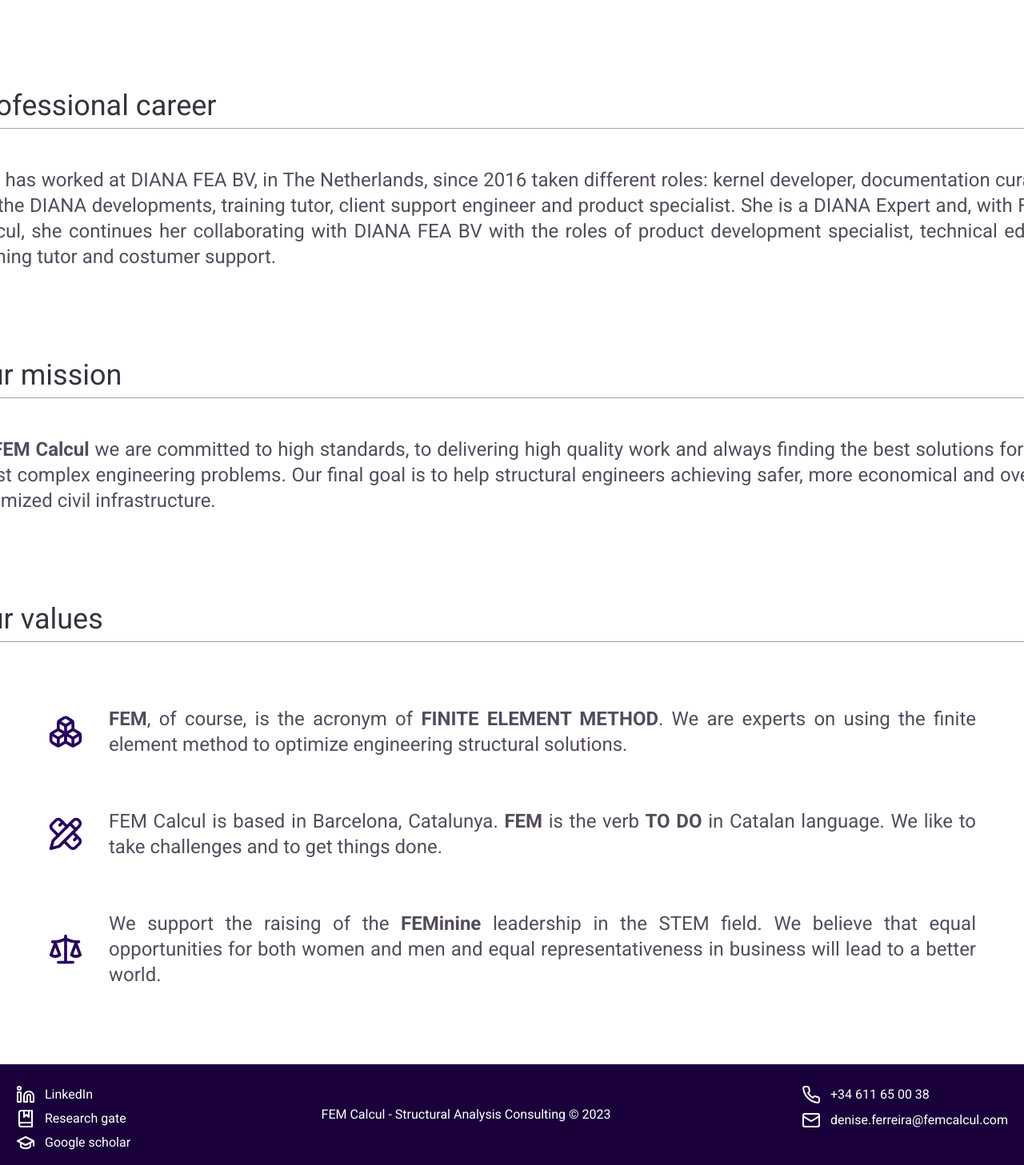
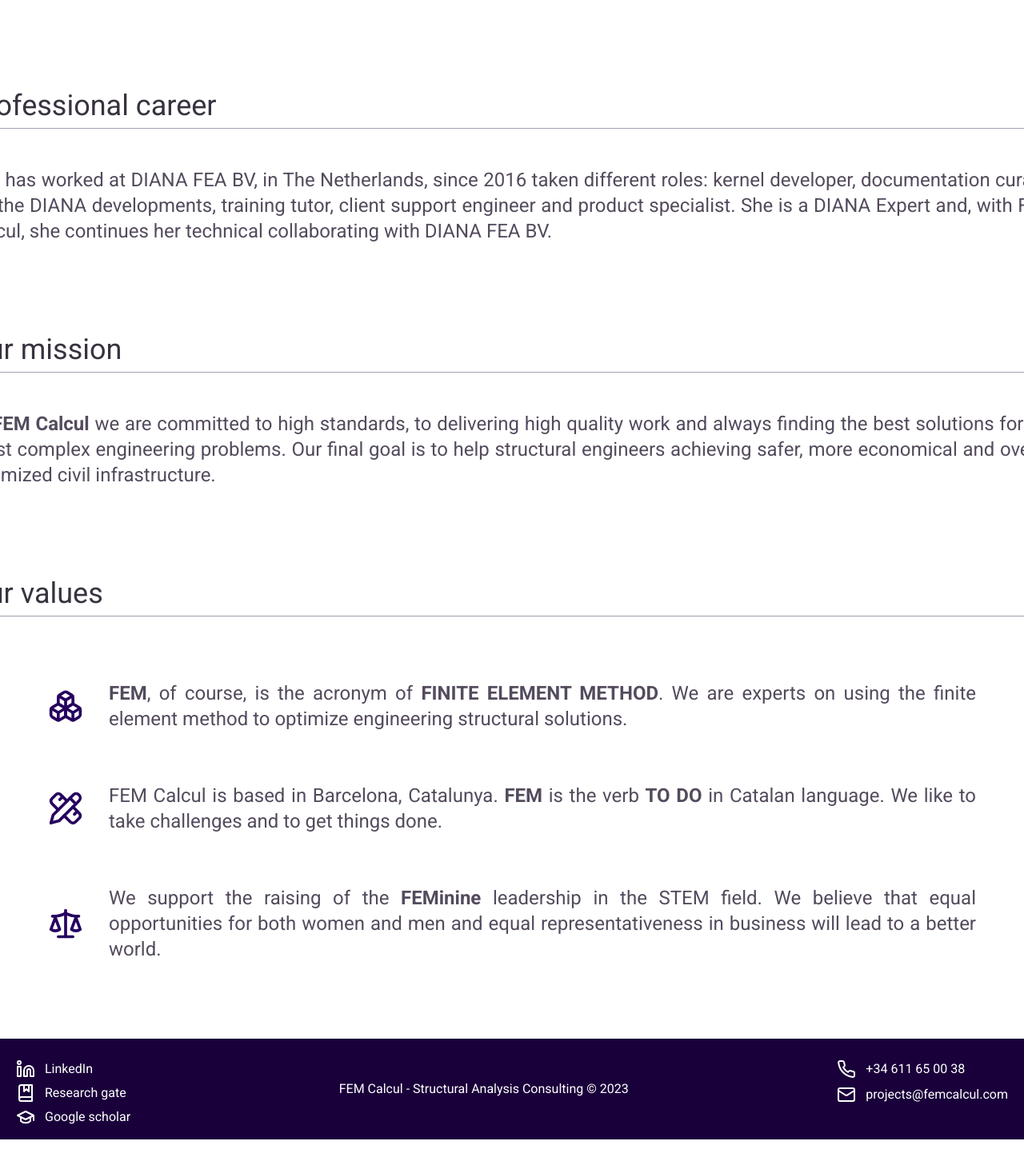
Before and after one commit to andre4130/fem-calcul, a Next.js app: page /about in a window 1280 px wide. Shown: the part 997-2454 px from the top of the page at 80% size. After the commit the page ends 2422 px from the top, so only its background shows below. Built offline with nearby package versions, Linux system fonts and the light colour scheme.

Commit message:
fixes according to request

```diff
--- a/app/(main)/(routes)/about/page.tsx
+++ b/app/(main)/(routes)/about/page.tsx
@@ -36,8 +36,8 @@ export default function AboutPage() {
             <>
               She has worked at DIANA FEA BV, in The Netherlands, since 2016 taken different roles: kernel developer,
               documentation curator for the DIANA developments, training tutor, client support engineer and product
-              specialist. She is a DIANA Expert and, with FEM Calcul, she continues her collaborating with DIANA FEA BV
-              with the roles of product development specialist, technical editor, training tutor and costumer support.
+              specialist. She is a DIANA Expert and, with FEM Calcul, she continues her technical collaborating with
+              DIANA FEA BV.
             </>
           </SectionMainTextFormatter>
         </SectionWrapper>
--- a/components/femcalculComponents/footer/footer.tsx
+++ b/components/femcalculComponents/footer/footer.tsx
@@ -44,9 +44,9 @@ export default function Footer() {
             <div className="footer-flex-row">
               <Phone /> <p className="pl-3">+34 611 65 00 38</p>
             </div>
-            <a href="mailto:denise.ferreira@femcalcul.com">
+            <a href="mailto:projects@femcalcul.com">
               <div className="footer-flex-row pt-2">
-                <Mail /> <p className="pl-3">denise.ferreira@femcalcul.com</p>
+                <Mail /> <p className="pl-3">projects@femcalcul.com</p>
               </div>
             </a>
           </div>
```
